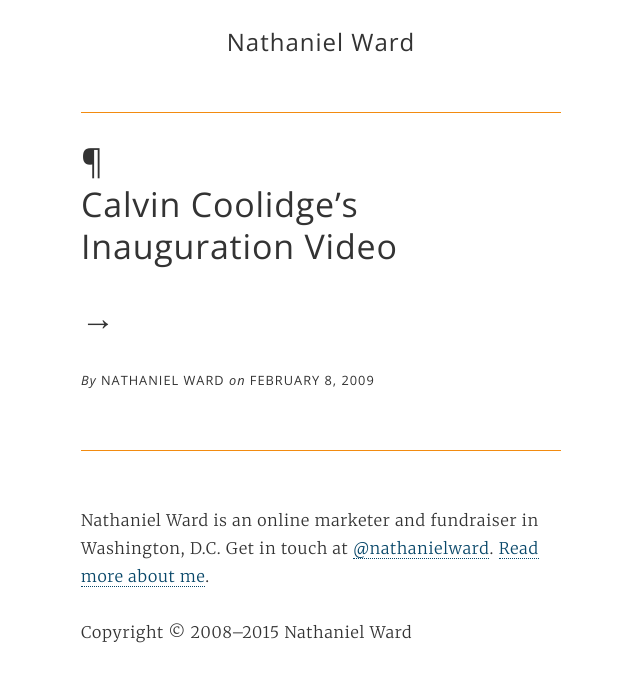
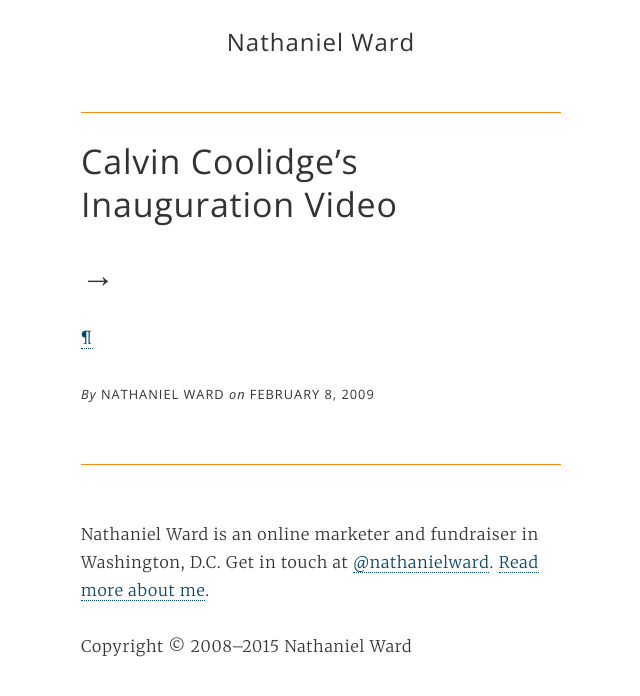
Before and after one commit to nathanielward/nathanielward.github.io, a Jekyll site: the page built from _posts/2009-02-08-calvin-coolidges-inauguration-video.md, in a window 1280 px wide. Shown: the top 696 px of the page, without its empty margins (319-959 px from the left). Built offline with Jekyll 4.4.1, drawn with Linux system fonts in a browser that asks for light colours; Markdown is read by kramdown in place of the engine named in the settings.

Commit message:
Fix treatment of linked posts
Move permalink to bottom of article, not in headline

```diff
--- a/_includes/headline.html
+++ b/_includes/headline.html
@@ -1,5 +1,5 @@
 <h1>
-	{% if page.linked %}<a class="permalink" href="{{ page.url | replace:'index.html','' | prepend: site.baseurl | prepend: site.url }}" title="Permanent link to this post" rel="bookmark">&para;</a> <a href="{{ page.linked }}">{{ page.title | markdownify }} &rarr;</a>
+	{% if page.linked %}<a href="{{ page.linked }}" title="Link to external page">{{ page.title | markdownify }} &rarr;</a>
 {% else %}
 	<a href="{{ page.url | replace:'index.html','' | prepend: site.baseurl | prepend: site.url }}" rel="bookmark" title="{{ page.title }}">{{ page.title | markdownify }}</a>
 {% endif %}
--- a/_layouts/post.html
+++ b/_layouts/post.html
@@ -9,9 +9,10 @@ layout: default
 
 			<section class="post_content_main">
 				{{ content }}
+				{% if page.linked %}<p><a class="permalink" href="{{ page.url | replace:'index.html','' | prepend: site.baseurl | prepend: site.url }}" title="Permanent link to this post" rel="bookmark">&para;</a></p>{% endif %}
 			</section>
 			<footer>
-			{% if page.byline != "no" %}<p class="meta"><span class="meta-ital">By</span> Nathaniel Ward <span class="meta-ital">on</span> <time datetime="{{ page.date | date: "%Y-%m-%d" }}">{{ page.date | date: "%B %-d, %Y" }}</time></p>{% endif %}
+			<p class="meta"><span class="meta-ital">By</span> Nathaniel Ward <span class="meta-ital">on</span> <time datetime="{{ page.date | date: "%Y-%m-%d" }}">{{ page.date | date: "%B %-d, %Y" }}</time></p>
 
 			</footer>
 		</article>
--- a/index.html
+++ b/index.html
@@ -7,13 +7,14 @@ layout: default
 		<article class="post_content">
 
 			<h1>
-			{% if post.linked %}<a class="permalink" href="{{ post.url | replace:'index.html','' | prepend: site.baseurl | prepend: site.url }}" title="Permanent link to this post" rel="bookmark">&para;</a> <a href="{{ post.linked }}">{{ post.title | markdownify }} &rarr;</a>
+			{% if post.linked %}<a href="{{ post.linked }}" title="Link to external page">{{ post.title | markdownify }} &rarr;</a>
 			{% else %}
 			<a href="{{ post.url | replace:'index.html','' | prepend: site.baseurl | prepend: site.url }}" rel="bookmark" title="{{ post.title }}">{{ post.title | markdownify }}</a>
 			{% endif %}</h1>
 
 			<section class="post_content_main">
 				{{ post.content }}
+				{% if page.linked %}<p><a class="permalink" href="{{ page.url | replace:'index.html','' | prepend: site.baseurl | prepend: site.url }}" title="Permanent link to this post" rel="bookmark">&para;</a></p>{% endif %}
 			</section>
 			<footer>
 			<p class="meta"><span class="meta-ital">By</span> Nathaniel Ward <span class="meta-ital">on</span> <time datetime="{{ post.date | date: "%Y-%m-%d" }}">{{ post.date | date: "%B %-d, %Y" }}</time></p>
```
